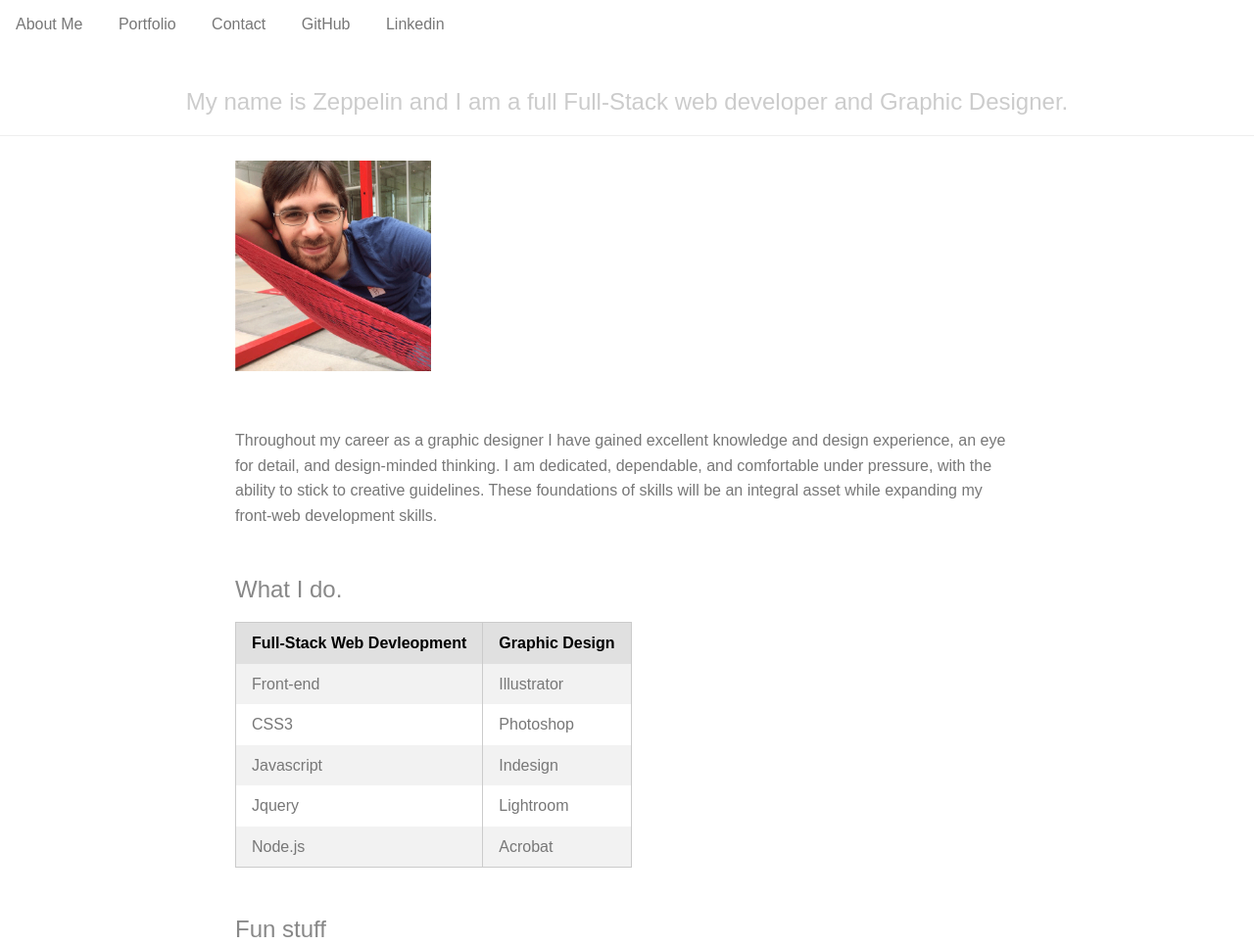
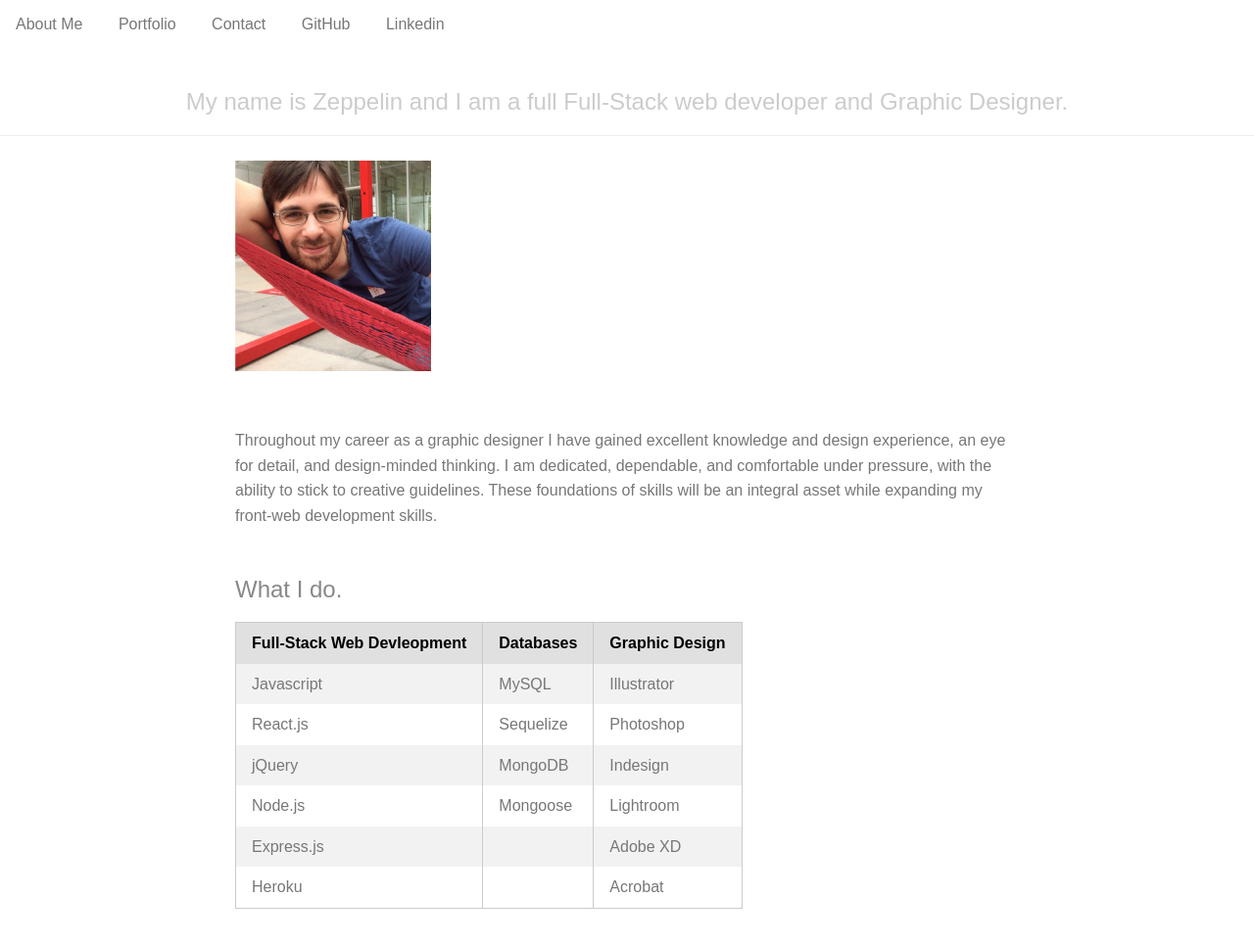
Before and after one commit to Zattelin/Portfolio, a plain HTML site: page index.html in a window 1280 px wide. Shown: the top 965 px of the page at 98% size. Drawn offline with nearby package versions, Linux system fonts and the light colour scheme.

Commit message:
updated skills

```diff
--- a/index.html
+++ b/index.html
@@ -62,37 +62,49 @@
                 <thead>
                     <tr>
                         <th>Full-Stack Web Devleopment</th>
+                        <th>Databases</th>
                         <th>Graphic Design</th>
                     </tr>
                 </thead>
-
                 <tbody>
                     <tr class="pure-table-odd">
-                        <td>Front-end</td>
+                        <td>Javascript</td>
+                        <td>MySQL</td>
                         <td>Illustrator</td>
                     </tr>
 
                     <tr>
-                        <td>CSS3</td>
+                        <td>React.js</td>
+                        <td>Sequelize</td>
                         <td>Photoshop</td>
                     </tr>
 
                     <tr class="pure-table-odd">
-                        <td>Javascript</td>
+                        <td>jQuery</td>
+                        <td>MongoDB</td>
                         <td>Indesign</td>
                     </tr>
 
                     <tr>
-                        <td>Jquery</td>
+                        <td>Node.js</td>
+                        <td>Mongoose</td>
                         <td>Lightroom</td>
                     </tr>
 
                     <tr class="pure-table-odd">
-                        <td>Node.js</td>
+                        <td>Express.js</td>
+                        <td></td>
+                        <td>Adobe XD</td>
+                    </tr>
+
+                    <tr>
+                        <td>Heroku</td>
+                        <td></td>
                         <td>Acrobat</td>
                     </tr>
                 </tbody>
             </table>
+
 
             <h2 class="content-subhead">Fun stuff</h2>
             <p>
```
Also changed, not shown: 1 other file.
